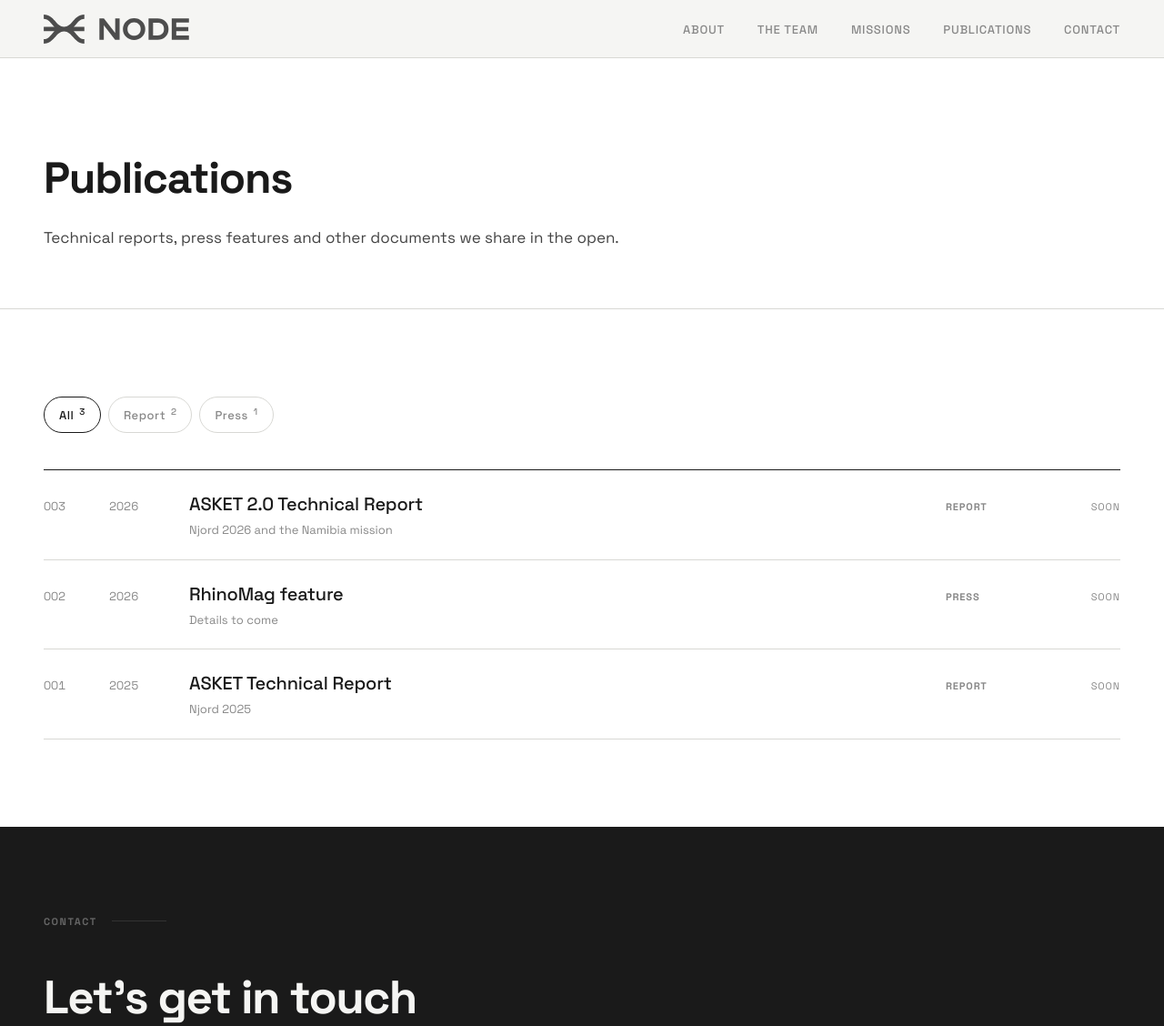
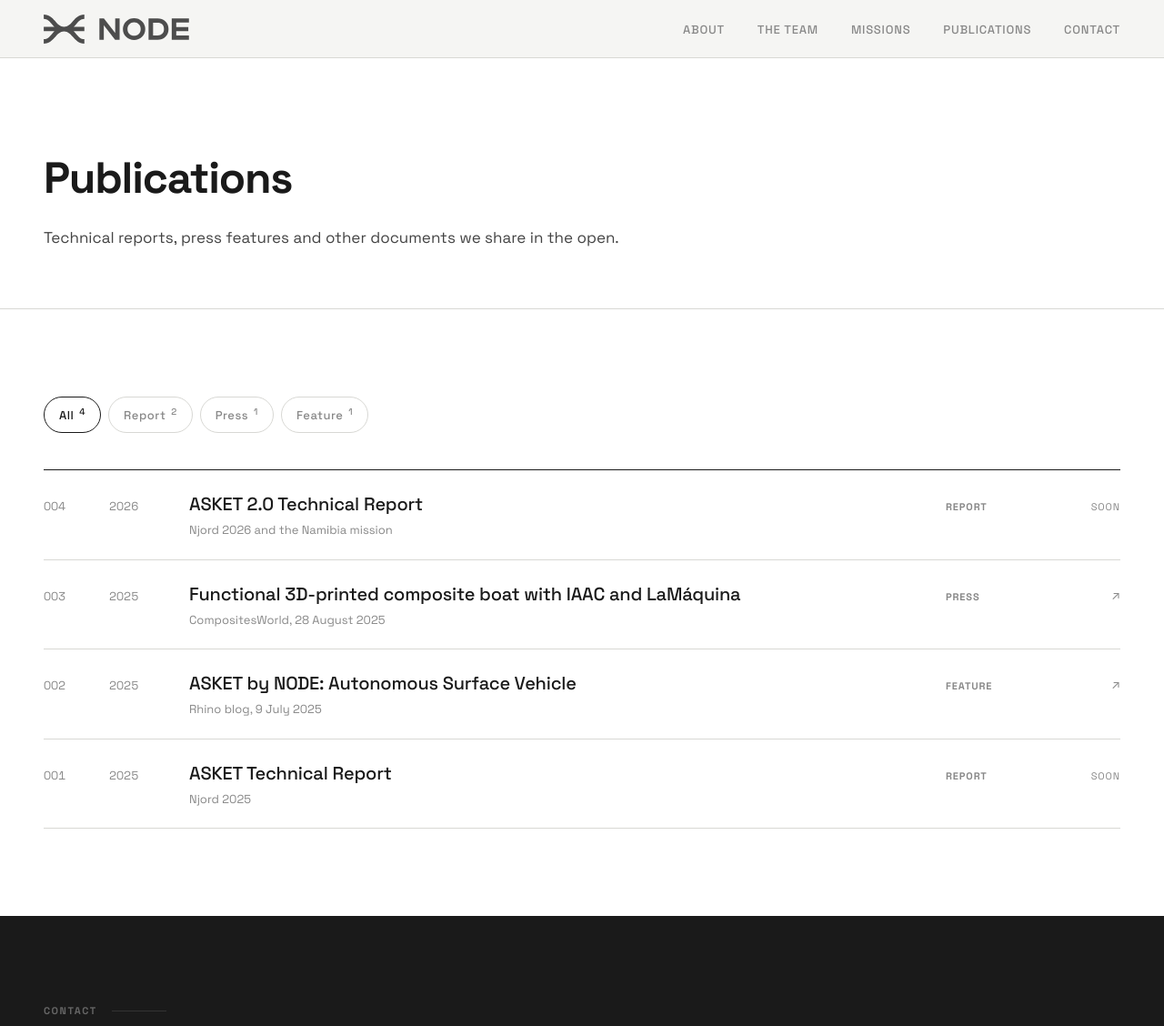
Before and after one commit to franferlopes/node-collective, a Node server app: page /publications in a window 1280 px wide. Shown: the top 1128 px of the page at 91% size. Run offline with Node 20, Linux system fonts and the light colour scheme.

Commit message:
New ASKET link-preview banner, partners in one row, press links on Publications
Co-Authored-By: Claude Opus 5.5 <noreply@anthropic.com>

```diff
--- a/public/css/site.css
+++ b/public/css/site.css
@@ -773,3 +773,8 @@ a.pub-row:hover { background: var(--near-white); padding-left: 12px; padding-rig
 /* Keep anchored sections clear of the fixed nav */
 section[id] { scroll-margin-top: 64px; }
 .focus + .partners { border-top: 1px solid var(--gray-light); }
+/* Homepage partners: one row across the full width on desktop */
+@media (min-width: 1025px) {
+  .partners .partners-logos { max-width: none; flex-wrap: nowrap; justify-content: space-between; gap: 32px; }
+  .partners .partners-logos img { min-width: 0; flex-shrink: 1; }
+}
--- a/views/publications.ejs
+++ b/views/publications.ejs
@@ -25,7 +25,8 @@
       // to make the row clickable; rows without one show as coming soon.
       const items = [
         { year: 2026, title: 'ASKET 2.0 Technical Report', kind: 'Report', note: 'Njord 2026 and the Namibia mission' },
-        { year: 2026, title: 'RhinoMag feature', kind: 'Press', note: 'Details to come' },
+        { year: 2025, title: 'Functional 3D-printed composite boat with IAAC and LaMáquina', kind: 'Press', note: 'CompositesWorld, 28 August 2025', url: 'https://www.compositesworld.com/news/iacc-node-lamaquina-enable-functional-3d-printed-composite-boat-' },
+        { year: 2025, title: 'ASKET by NODE: Autonomous Surface Vehicle', kind: 'Feature', note: 'Rhino blog, 9 July 2025', url: 'https://blog.rhino3d.com/2025/07/asket-by-node-autonomus-surface-vehicle.html' },
         { year: 2025, title: 'ASKET Technical Report', kind: 'Report', note: 'Njord 2025' },
       ];
       const kinds = [...new Set(items.map(function(i) { return i.kind; }))];
```
Also changed, not shown: public/images/share-banner.png.
